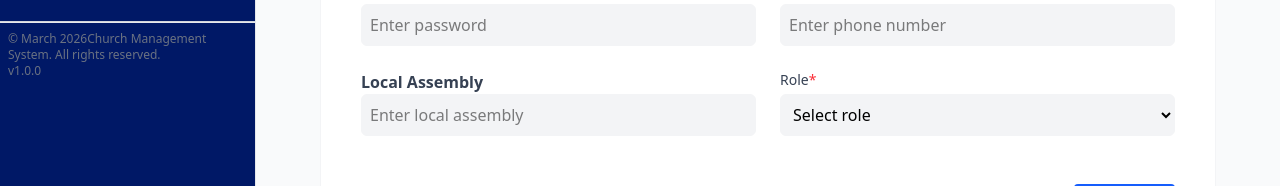
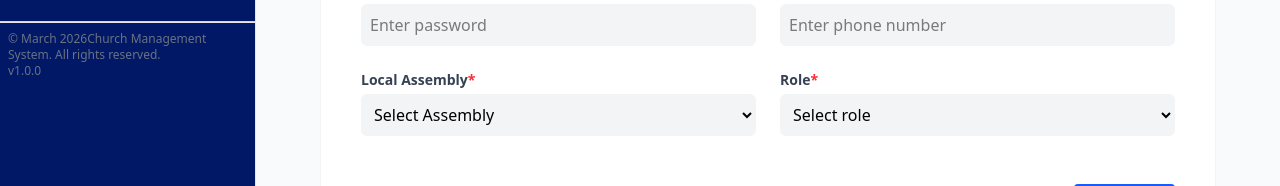
Before and after one commit to dgati-codes/ChurchSoft_Frontend, a React (Vite) app: page /dashboard/add-user in a window 1280 px wide. Shown: the part 520-706 px from the top of the page. Built offline with nearby package versions, Linux system fonts and the light colour scheme; sample sign-in values are in the browser's storage.

Commit message:
dashboard ministries integration

```diff
--- a/src/Layouts/Dashboard/Dashboard.jsx
+++ b/src/Layouts/Dashboard/Dashboard.jsx
@@ -18,10 +18,26 @@ import {
   getNewMembers,
   getTotalMembers,
 } from "../../api/services/memberService.js";
+import { useAuth } from "../../context/AuthContext.jsx";
+import { useAssembliesByCountry } from "../../hooks/useAssembliesByCountry.js";
 import { BirthdayCard } from "./birthday-card/BirthdayCard.jsx";
 import StatCard from "./modals/StatCard.jsx";
 
 export default function Dashboard() {
+  const { member } = useAuth();
+  const country = member?.nationality;
+  // console.log(member);
+  const {
+    data: assemblies,
+    isLoading,
+    error,
+  } = useAssembliesByCountry(country);
+
+  console.log("country:", country);
+  console.log("loading:", isLoading);
+  console.log("assemblies:", assemblies);
+  console.log("error:", error);
+
   const { data: totalMembers } = useQuery({
     queryKey: ["total-members"],
     queryFn: getTotalMembers,
@@ -60,7 +76,7 @@ export default function Dashboard() {
   };
 
   return (
-    <div className=" min-h-screen bg-[#F6F8FC] font-[DM Sans]">
+    <div className=" min-h-screen bg-[#F6F8FC] font-[DM Sans]  ">
       <main className="flex-1 mt-10">
         <div className="grid grid-cols-4 gap-6 mb-4">
           <StatCard
@@ -146,7 +162,10 @@ export default function Dashboard() {
                   <ChevronRight size={16} />
                 </button>
 
-      <div className="flex gap-4 overflow-hidden w-125" ref={birthdayRef}>
+                <div
+                  className="flex gap-4 overflow-hidden w-125"
+                  ref={birthdayRef}
+                >
                   {birthdays.map((member, index) => (
                     <div key={index} className="min-w-45 overflow-hidden">
                       <BirthdayCard
@@ -232,11 +251,16 @@ export default function Dashboard() {
           <div className="bg-white rounded-2xl p-6">
             <div className="flex items-center justify-between mb-6">
               <h2 className="text-[18px] font-semibold">Ministry Groups</h2>
-              <select className="border rounded-full px-3 py-1 text-[13px]">
-                <option>Bride Assembly</option>
+              <select className="border border-gray-300 rounded-md text-center py-2 text-black text-sm w-40 bg-white relative z-50">
+                {" "}
+                <option value="All">All Assemblies</option>
+                {assemblies?.map((assembly) => (
+                  <option key={assembly.id} value={assembly}>
+                    {assembly}
+                  </option>
+                ))}
               </select>
             </div>
-
             <div className="space-y-4">
               <Ministry title="Worship Team" leader="Sarah Mensah" count="24" />
               <Ministry
--- a/src/Layouts/Dashboard/members/MemberRegistrationTable.jsx
+++ b/src/Layouts/Dashboard/members/MemberRegistrationTable.jsx
@@ -72,7 +72,7 @@ export default function MemberTable() {
     return <MemberFullView onBack={() => setShowDashboard(false)} />;
 
   return (
-    <div className="w-full font-[DM_Sans] bg-gray-100 px-5 py-6">
+    <div className=" font-[DM_Sans] bg-gray-100 ">
       {/* Header */}
       <div className="mb-6 flex flex-wrap items-center justify-between gap-3">
         <div>
@@ -194,15 +194,15 @@ export default function MemberTable() {
                 <th className="border-b border-gray-200 px-4 py-3 text-left font-semibold">
                   Full Name
                 </th>
-                <th className="border-b border-gray-200 px-4 py-3 text-left font-semibold">
+                {/* <th className="border-b border-gray-200 px-4 py-3 text-left font-semibold">
                   Gender
-                </th>
-                <th className="border-b border-gray-200 px-4 py-3 text-left font-semibold">
+                </th> */}
+                {/* <th className="border-b border-gray-200 px-4 py-3 text-left font-semibold">
                   Nationality
                 </th>
                 <th className="border-b border-gray-200 px-4 py-3 text-left font-semibold">
                   Region
-                </th>
+                </th> */}
                 <th className="border-b border-gray-200 px-4 py-3 text-left font-semibold">
                   District
                 </th>
@@ -258,13 +258,13 @@ export default function MemberTable() {
                     <td className="px-4 py-2.5 font-medium text-gray-800">
                       {m.fullName}
                     </td>
-                    <td className="px-4 py-2.5 text-gray-600">{m.gender}</td>
-                    <td className="px-4 py-2.5 text-gray-600">
+                    {/* <td className="px-4 py-2.5 text-gray-600">{m.gender}</td> */}
+                    {/* <td className="px-4 py-2.5 text-gray-600">
                       {m.nationality}
                     </td>
                     <td className="px-4 py-2.5 text-gray-600">
                       {m.jurisdiction}
-                    </td>
+                    </td> */}
                     <td className="px-4 py-2.5 text-gray-600">{m.district}</td>
                     <td className="px-4 py-2.5 text-gray-600">{m.assembly}</td>
                     <td className="px-4 py-2.5 text-gray-600">
--- a/src/Layouts/Dashboard/users/AddUserForm.jsx
+++ b/src/Layouts/Dashboard/users/AddUserForm.jsx
@@ -1,11 +1,12 @@
 import { useState } from "react";
 import toast from "react-hot-toast";
+import { useAuth } from "../../../context/AuthContext.jsx";
+import { useAssembliesByCountry } from "../../../hooks/useAssembliesByCountry.js";
 import useAddUser from "../../../hooks/user-hooks/useAddUser";
 import InputField from "../modals/InputField";
 import SuccessModal from "../modals/successModal";
 
 const AddUserForm = () => {
-
   const [successModal, setSuccessModal] = useState(false);
 
   const [formData, setFormData] = useState({
@@ -19,6 +20,19 @@ const AddUserForm = () => {
     roleName: "",
     image: null,
   });
+  const { member } = useAuth();
+  const country = member?.nationality;
+  // console.log(member);
+  const {
+    data: assemblies,
+    isLoading,
+    error,
+  } = useAssembliesByCountry(country);
+
+  console.log("country:", country);
+  console.log("loading:", isLoading);
+  console.log("assemblies:", assemblies);
+  console.log("error:", error);
 
   const handleChange = (e) => {
     setFormData({ ...formData, [e.target.name]: e.target.value });
@@ -122,16 +136,26 @@ const AddUserForm = () => {
             value={formData.phoneNumber}
             onChange={handleChange}
           />
-
-          <InputField
-            label="Local Assembly"
-            name="localAssemblyName"
-            value={formData.localAssemblyName}
-            onChange={handleChange}
-          />
-
           <div>
-            <label className="block text-gray-700 text-sm mb-1">
+            <label className="block text-gray-700 font-bold text-sm mb-1">
+              Local Assembly<span className="text-red-500">*</span>
+            </label>
+            <select
+              name="localAssemblyName"
+              value={formData.localAssemblyName}
+              onChange={handleChange}
+              className="w-full border p-2 rounded-md bg-gray-100 border-gray-100"
+            >
+              <option value="">Select Assembly</option>
+              {assemblies?.map((assembly) => (
+                <option key={assembly.id} value={assembly}>
+                  {assembly}
+                </option>
+              ))}
+            </select>
+          </div>
+          <div>
+            <label className="block text-gray-700 font-bold text-sm mb-1">
               Role<span className="text-red-500">*</span>
             </label>
 
@@ -179,8 +203,6 @@ const AddUserForm = () => {
         successModal={successModal}
         setSuccessModal={setSuccessModal}
       />
-
-
     </div>
   );
 };
--- a/src/api/services/memberService.js
+++ b/src/api/services/memberService.js
@@ -191,3 +191,8 @@ export const getMemberByMemberId = async (id) => {
   const response = await axiosInstance.get(`/members/${id}`);
   return response.data;
 };
+export const getAssembliesByCountry = (country) => {
+  return axiosInstance.get(
+    `/country-setup/local-assemblies-by/${country}`
+  );
+};
--- /dev/null
+++ b/src/hooks/useAssembliesByCountry.js
@@ -0,0 +1,16 @@
+import { useQuery } from "@tanstack/react-query";
+import {getAssembliesByCountry} from "../api/services/memberService.js";
+
+const fetchAssembliesByCountry = async (country) => {
+  const { data } = await getAssembliesByCountry(country);
+  return data;
+};
+
+export const useAssembliesByCountry = (country) => {
+  return useQuery({
+    queryKey: ["assemblies-by-country", country],
+    queryFn: () => fetchAssembliesByCountry(country),
+    enabled: !!country,
+  });
+
+};
```
Also changed, not shown: src/context/AuthContext.jsx (+4 -4 lines), public/images/profile.jpg (deleted). Lines whose indentation alone changed are shown as unchanged.
